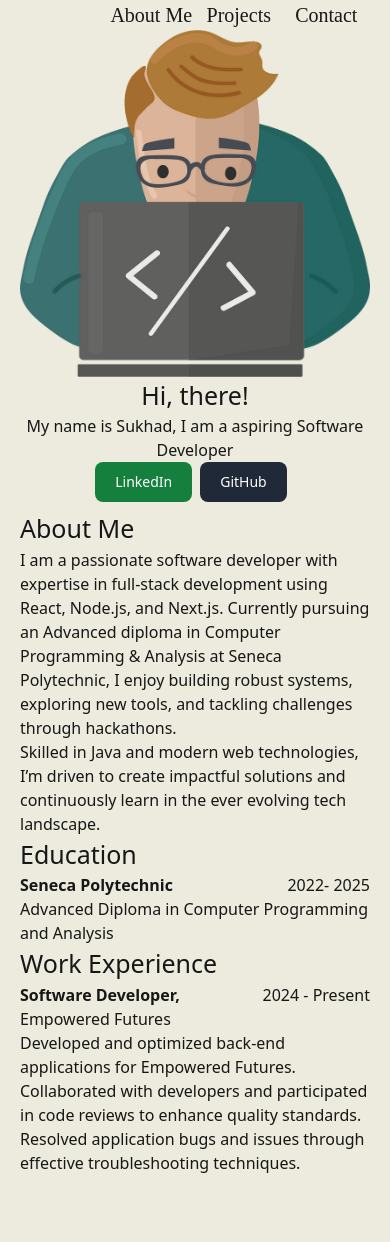
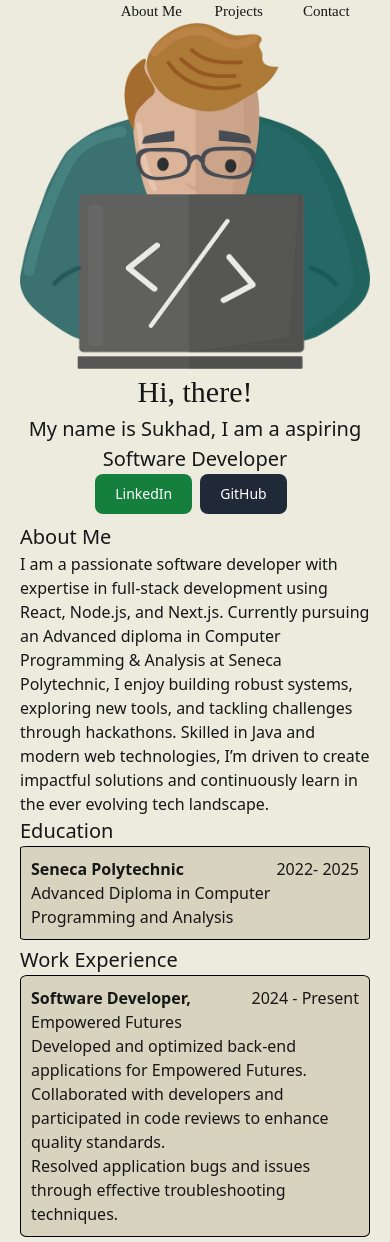
Before and after one commit to sukhad123/Portfolio-Website, a React (Create React App) app: page / in a window 390 px wide. Before the commit the page ends 1175 px from the top, so only its background shows below. Built offline with nearby package versions, Linux system fonts and the light colour scheme.

Commit message:
update to check

```diff
--- a/src/components/about.css
+++ b/src/components/about.css
@@ -1,8 +1,6 @@
 .mainBody1 {
 
     width: 100%; /* Ensures it spans the full width of its container */
-
-
     font-family: "Sour Gummy", serif;
     font-size:15px;
     padding:20px;
@@ -13,6 +11,7 @@
     margin-bottom: 5px;
     border: 1px solid black;
     border-radius: 2%;
+    background-color: #D7D3BF;
  }
  .skater {
     border-radius:10%;
--- a/src/components/about.js
+++ b/src/components/about.js
@@ -15,16 +15,17 @@ export default function About() {
                     <p className= "pField">
                         I am a passionate software developer with expertise in full-stack development using React, Node.js, and Next.js.
                         Currently pursuing an Advanced diploma in Computer Programming & Analysis at Seneca Polytechnic, I enjoy building robust systems, exploring new tools, and tackling challenges through hackathons.
-                    </p>
-                    <p className= "pField">
+
+
                         Skilled in Java and modern web technologies, I’m driven to create impactful solutions and continuously learn in the ever evolving tech landscape.
+
                     </p>
 
                 </div>
             </div>
 
             <h1 className = "headerTopGap">Education</h1>
-            <div className ="flex flex-row">
+            <div className ="color flex flex-row">
 
                 <div className = "basis-1/2 grow ">
 
@@ -38,7 +39,7 @@ export default function About() {
             </div>
 
             <h1 className = "headerTopGap">Work Experience</h1>
-            <div className ="flex flex-row">
+            <div className ="color flex flex-row">
 
                 <div className = "basis-1/2 grow ">
                         <div className= " flex justify-between items-end">
--- a/src/components/body.css
+++ b/src/components/body.css
@@ -4,7 +4,7 @@
     height: 450px;
     width: 100%; /* Ensures it spans the full width of its container */
     background-color: #D7D3BF; /* Optional: Adds a background color for visibility */
-    border: 1px solid black; /* Optional: Adds a border for clarity */
+    border: 0.5px solid black; /* Optional: Adds a border for clarity */
 
 }
 .content{
--- a/src/components/body.js
+++ b/src/components/body.js
@@ -8,7 +8,7 @@ return<div className = "mainBody">
          <img  className = "image"src="/images/programmer.png" alt="Logo" />
         </div>
         <h1 className = "bodyH1" >Hi, there!</h1>
-        <p className ="text-center">My name is Sukhad, I am a aspiring Software Developer</p>
+        <p className ="text-center pSmall  ">My name is Sukhad, I am a aspiring Software Developer</p>
         <div className = "flex justify-center  ">
         <a href="https://www.linkedin.com/in/sukhad-adhikari/" target="_blank" rel="noopener noreferrer">
         <button    type="button" className=" customBtn focus:outline-none text-white bg-green-700 hover:bg-green-800 focus:ring-4 focus:ring-green-300 font-medium rounded-lg text-sm px-5 py-2.5 me-2 mb-2 dark:bg-green-600 dark:hover:bg-green-700 dark:focus:ring-green-800">LinkedIn</button>
--- a/src/components/navbar.js
+++ b/src/components/navbar.js
@@ -4,14 +4,14 @@ export default function Navbar()
     return<div>
         <div className="flex flex-row custom">
             <div   className="basis-1/2 grid justify-items-start"> </div>
-            <div className="basis-1/2 grid justify-items-center">
+            <div className="navSize basis-1/2 grid justify-items-center">
             <a href = "#aboutt">
                 <button> About Me</button>
 
             </a>
             </div>
-            <div className="basis-1/2 grid justify-items-center">Projects</div>
-            <div className="basis-1/2 grid justify-items-center">Contact</div>
+            <div className="navSize basis-1/2 grid justify-items-center">Projects</div>
+            <div className="navSize basis-1/2 grid justify-items-center">Contact</div>
         </div>
     </div>
 }
--- a/src/index.css
+++ b/src/index.css
@@ -18,6 +18,14 @@
   font-style: normal;
 }
 
+.color
+ {
+    padding:10px;
+    margin-bottom: 5px;
+    border: 1px solid black;
+    border-radius: 2%;
+    background-color: #D7D3BF;
+ }
 @media (prefers-color-scheme: dark) {
   :root {
     --background: #F8FAFC;
@@ -34,3 +42,20 @@ body {
 h1{
   font-size: 25px;
 }
+@media only screen and (max-width: 600px) {
+  h1{
+    font-size: 20px;
+  }
+  .bodyH1
+{
+    font-family: "Sour Gummy", serif;
+    font-size:30px;
+    padding:0px 25px;
+}
+.pSmall{
+  font-size:20px;
+}
+.navSize{
+  font-size:15px;
+}
+  }
```
